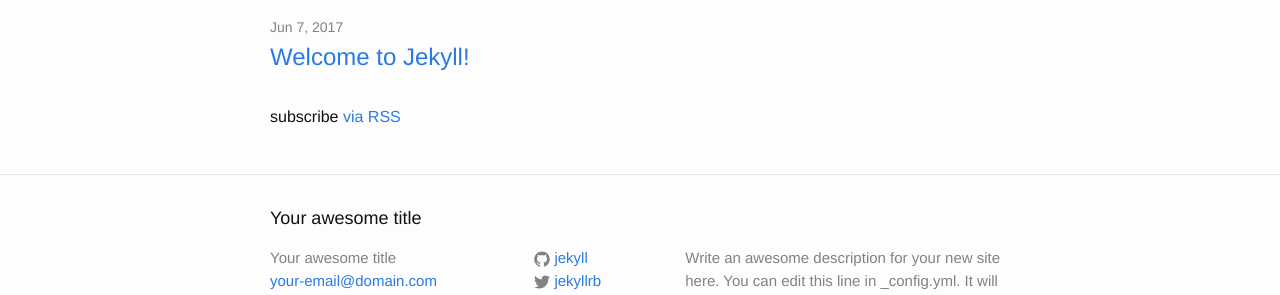
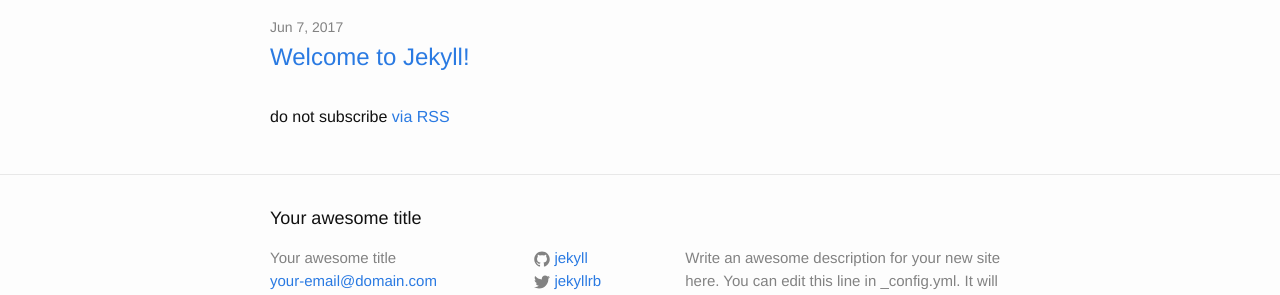
Before and after one commit to aversoza/aversoza.github.io, a Jekyll site: the page built from index.html, in a window 1280 px wide. Shown: the part 122-417 px from the top of the page. Built offline with Jekyll 4.4.1, drawn with Linux system fonts in a browser that asks for light colours.

Commit message:
Makes small change as a test

```diff
--- a/index.html
+++ b/index.html
@@ -18,6 +18,6 @@
     {% endfor %}
   </ul>
 
-  <p class="rss-subscribe">subscribe <a href="{{ "/feed.xml" | prepend: site.baseurl }}">via RSS</a></p>
+  <p class="rss-subscribe">do not subscribe <a href="{{ "/feed.xml" | prepend: site.baseurl }}">via RSS</a></p>
 
 </div>
```
